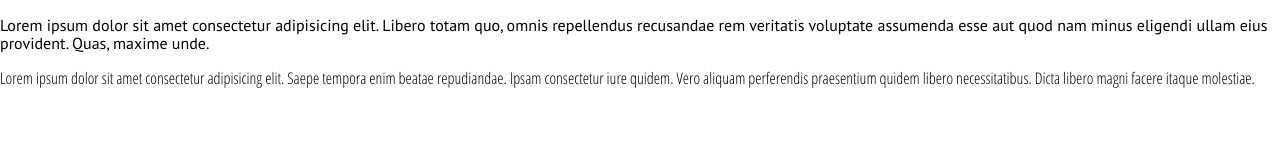
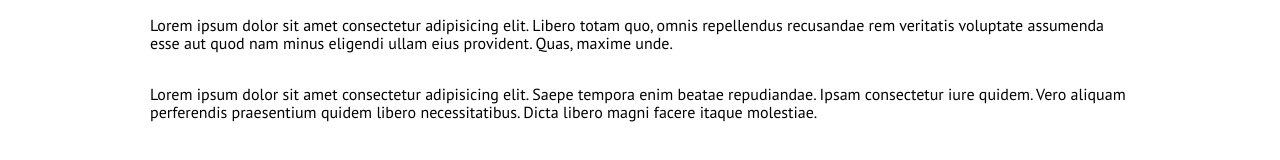
Before and after one commit to kozyrevfrontend/WebEnergy, a website: page source/index.html in a window 1280 px wide. Drawn offline with nearby package versions, Linux system fonts and the light colour scheme; files that its build step writes are made by us from their sources.

Commit message:
добавляет стили для блока-центратора

```diff
--- a/source/index.html
+++ b/source/index.html
@@ -3,18 +3,42 @@
   <head>
     <meta charset="UTF-8" />
     <meta name="viewport" content="width=device-width, initial-scale=1.0" />
-    <meta name="keywords" content="самая, клевая, компания, бытовая техника, мобильная техника, компьютеры, одежда, недвижимость, купить" />
+    <meta
+      name="keywords"
+      content="самая, клевая, компания, бытовая техника, мобильная техника, компьютеры, одежда, недвижимость, купить"
+    />
     <meta name="description" content="самая клевая компания" />
     <meta http-equiv="X-UA-Compatible" content="ie=edge" />
     <meta name="author" content="Kozyrev Ilya" />
     <title>Компания</title>
-    <link href="fonts/OpenSansCondensed-Light.woff2" rel="preload" as="font" crossorigin>
-    <link href="fonts/PTSans-Regular.woff2" rel="preload" as="font" crossorigin>
+    <link
+      href="fonts/OpenSansCondensed-Light.woff2"
+      rel="preload"
+      as="font"
+      crossorigin
+    />
+    <link
+      href="fonts/PTSans-Regular.woff2"
+      rel="preload"
+      as="font"
+      crossorigin
+    />
     <link rel="stylesheet" href="css/style.min.css" />
   </head>
   <body>
-    <p class="ptsans">Lorem ipsum dolor sit amet consectetur adipisicing elit. Libero totam quo, omnis repellendus recusandae rem veritatis voluptate assumenda esse aut quod nam minus eligendi ullam eius provident. Quas, maxime unde.</p>
-    <p class="opensans">Lorem ipsum dolor sit amet consectetur adipisicing elit. Saepe tempora enim beatae repudiandae. Ipsam consectetur iure quidem. Vero aliquam perferendis praesentium quidem libero necessitatibus. Dicta libero magni facere itaque molestiae.</p>
+    <div class="container">
+      <p class="ptsans">
+        Lorem ipsum dolor sit amet consectetur adipisicing elit. Libero totam
+        quo, omnis repellendus recusandae rem veritatis voluptate assumenda esse
+        aut quod nam minus eligendi ullam eius provident. Quas, maxime unde.
+      </p>
+      <p class="opensans">
+        Lorem ipsum dolor sit amet consectetur adipisicing elit. Saepe tempora
+        enim beatae repudiandae. Ipsam consectetur iure quidem. Vero aliquam
+        perferendis praesentium quidem libero necessitatibus. Dicta libero magni
+        facere itaque molestiae.
+      </p>
+    </div>
     <script src="js/vendor.js"></script>
     <script src="js/main.js"></script>
   </body>
--- /dev/null
+++ b/source/sass/scaffolding.scss
@@ -0,0 +1,38 @@
+*,
+*::before,
+*::after {
+  box-sizing: border-box;
+}
+
+body {
+  margin: 0 auto;
+  padding: 0;
+
+  font-family: "PT Sans", "Arial", sans-serif;
+}
+
+a {
+  text-decoration: none;
+}
+
+img {
+  max-width: 100%;
+  height: auto;
+}
+
+/*
+При удалении блоков menu, slider, content (catalog) верхняя и нижняя части макета должны быть прижаты к верху и к низу окна браузера соответственно
+*/
+.container {
+  display: flex;
+  flex-direction: column;
+  max-width: 1000px;
+  min-height: 100vh;
+  margin: 0 auto;
+  padding: 0 10px;
+}
+
+footer {
+  margin-top: auto;
+}
+/* ----------- */
--- a/source/sass/style.scss
+++ b/source/sass/style.scss
@@ -1,10 +1,3 @@
 @import "normalize.scss";
 @import "fonts.scss";
-
-.ptsans {
-  font-family: "PT Sans", "Arial", sans-serif;
-}
-
-.opensans {
-  font-family: "Open Sans Condensed", "Arial", sans-serif;
-}
+@import "scaffolding.scss";
```
Also changed, not shown: build/css/style.min.css, build/index.html, 1 other file.
